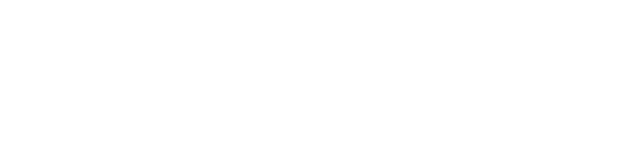
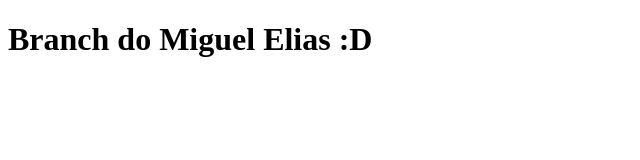
Before and after one commit to annajulia-dev/teste, a plain HTML site: page index.html in a window 1280 px wide. Shown: the whole page, without its empty margins (0-640 px from the left). Drawn offline with Linux system fonts and the light colour scheme.

Commit message:
Primeiro commit branch Miguel R

```diff
--- a/index.html
+++ b/index.html
@@ -6,6 +6,8 @@
     <title>Document</title>
 </head>
 <body>
-
+    <div>
+        <h1>Branch do Miguel Elias :D</h1>
+    </div>
 </body>
 </html>
```
